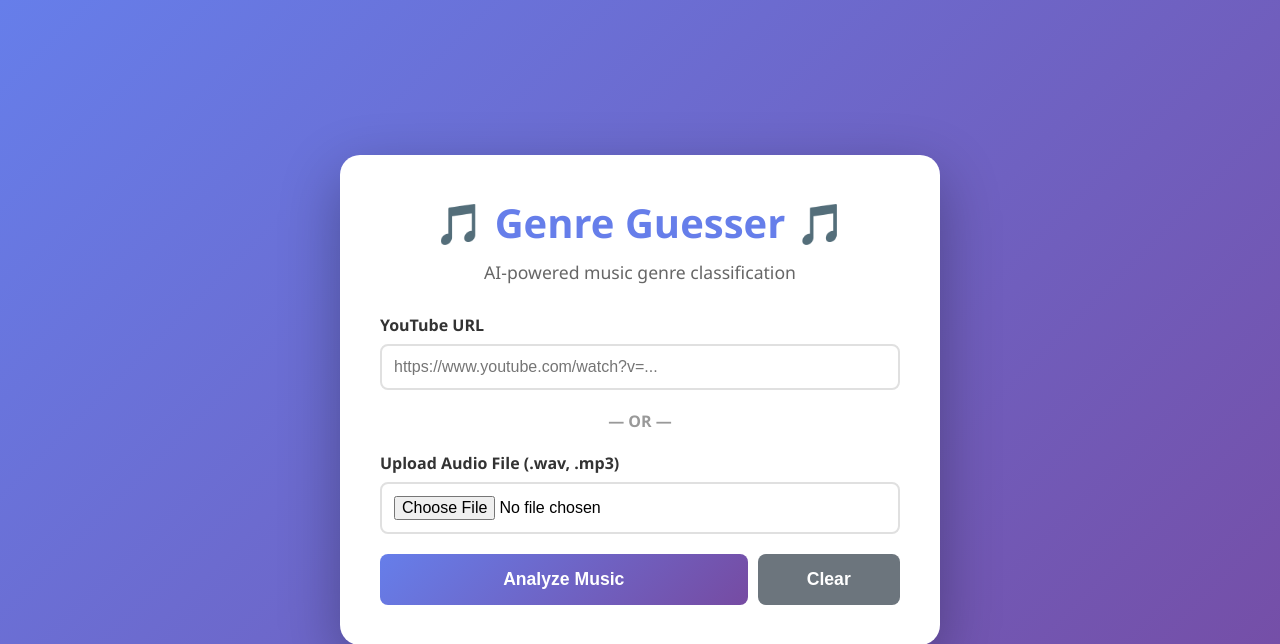
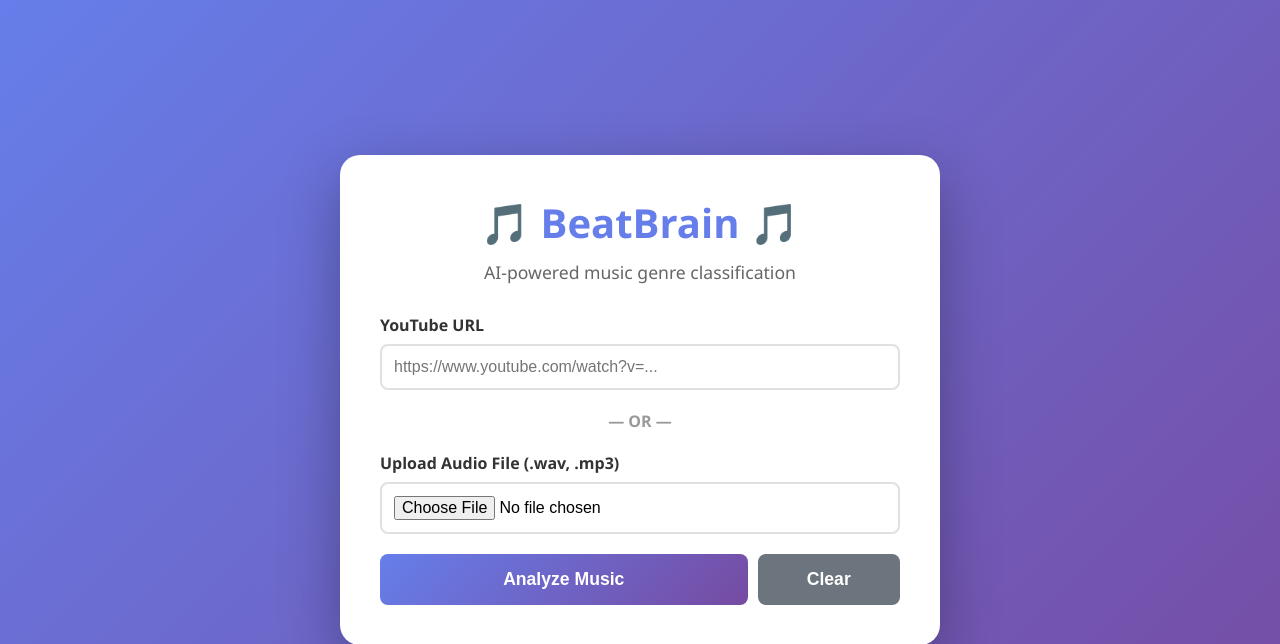
Before and after one commit to NefariousBug/Genre-Guessing-AI-Agent, a Flask app: page / in a window 1280 px wide. Shown: the top 644 px of the page. Run offline with Flask 3, Linux system fonts and the light colour scheme; parts of the project's set-up code (start-up, migrations or seed data) failed here and were passed over.

Commit message:
male ui promjene

```diff
--- a/templates/index.html
+++ b/templates/index.html
@@ -232,7 +232,7 @@
 </head>
 <body>
     <div class="container">
-        <h1>🎵 Genre Guesser 🎵</h1>
+        <h1>🎵 BeatBrain 🎵</h1>
         <p class="subtitle">AI-powered music genre classification</p>
 
         <form id="predictionForm">
```
